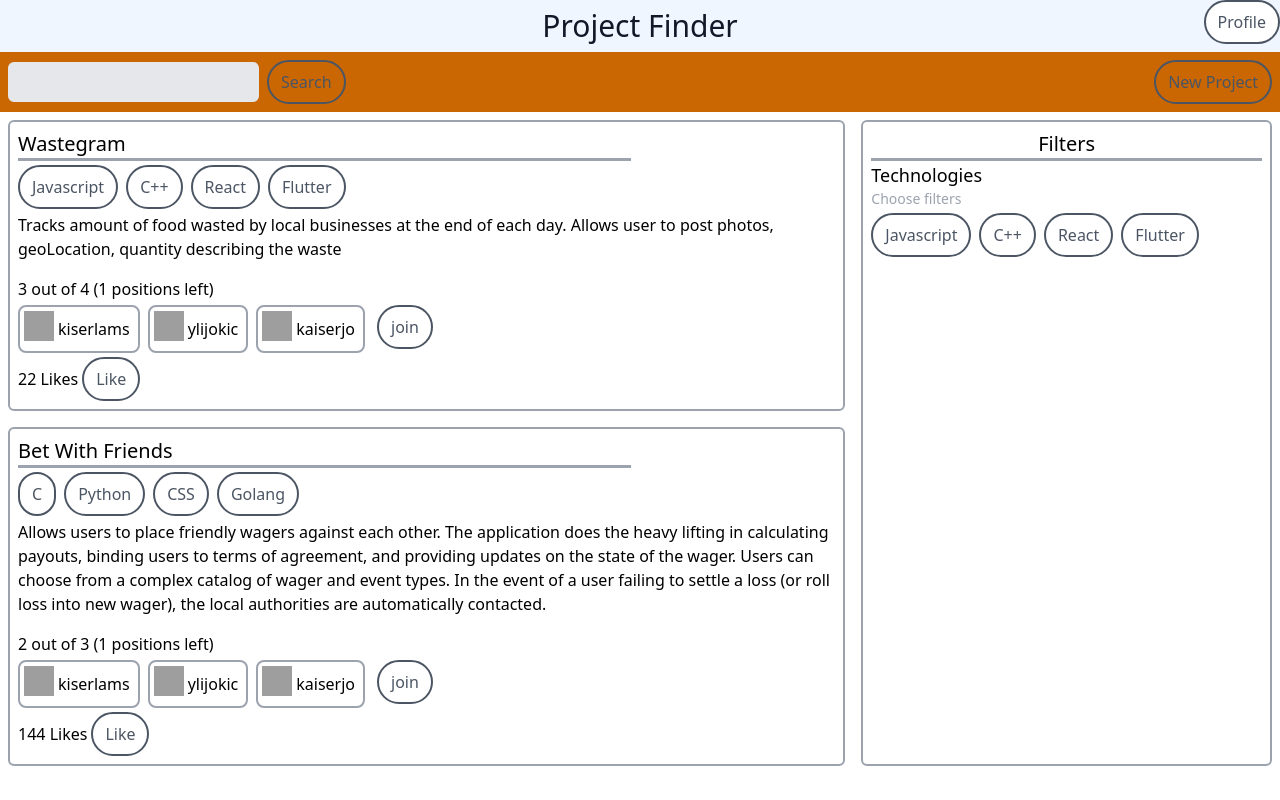
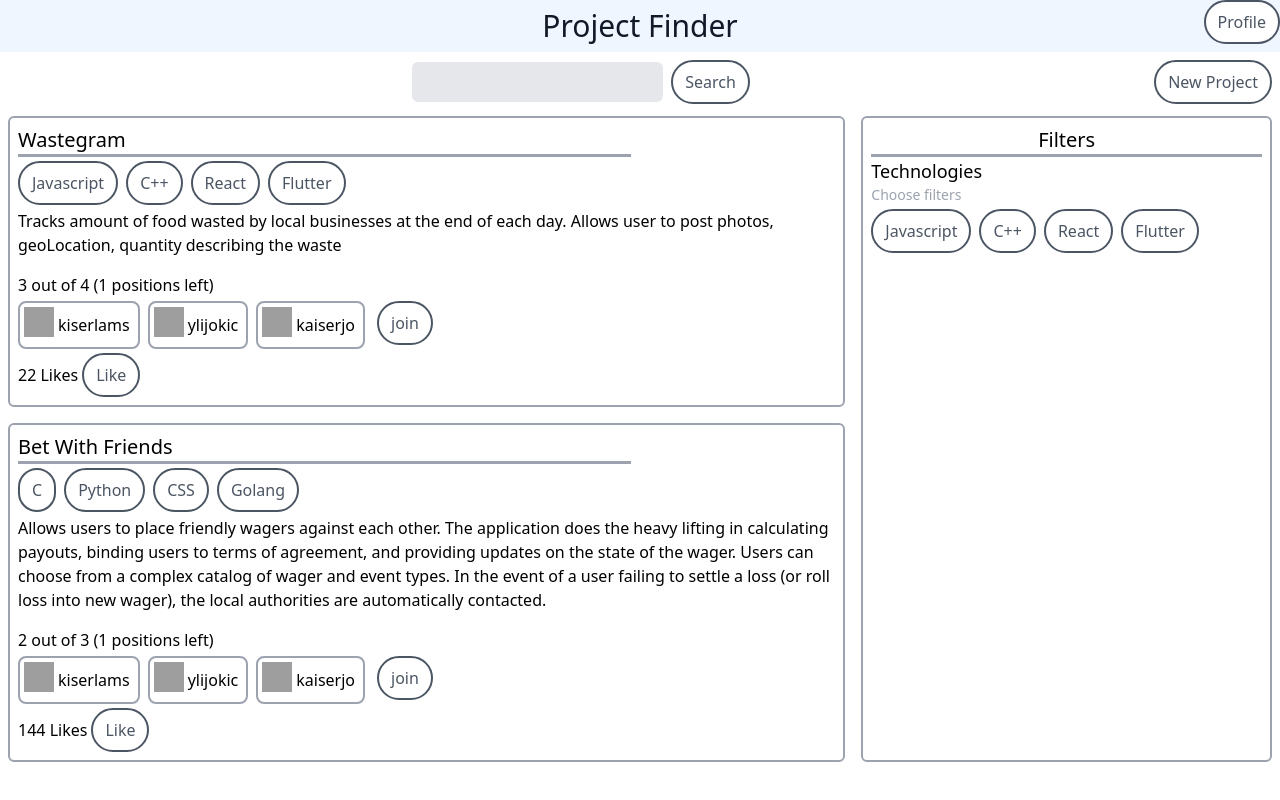
Before and after one commit to kiserd/OSU-CS467-Capstone-Project, a Next.js app in the folder portfolio-project-matching-app/: page /browseProjects in a window 1280 px wide. Built offline with nearby package versions, Linux system fonts and the light colour scheme; grey boxes are pictures that could not be loaded.

Commit message:
committing changes to switch branches to fix index.js

```diff
--- a/portfolio-project-matching-app/pages/browseProjects.js
+++ b/portfolio-project-matching-app/pages/browseProjects.js
@@ -41,12 +41,12 @@ const browseProjects = () => {
 
     return (
         <div>
-            <div className='p-2 bg-custom-warm-light'>
+            <div className='px-2 pb-1 pt-2'>
                 <div className='w-full flex'>
-                    <div className='flex justify-start'>
+                    <div className='flex flex-grow justify-center'>
                         <Search />
                     </div>
-                    <div className='flex flex-grow justify-end'>
+                    <div className='flex justify-end'>
                         <Button text='New Project' />
                     </div>
                 </div>
```
